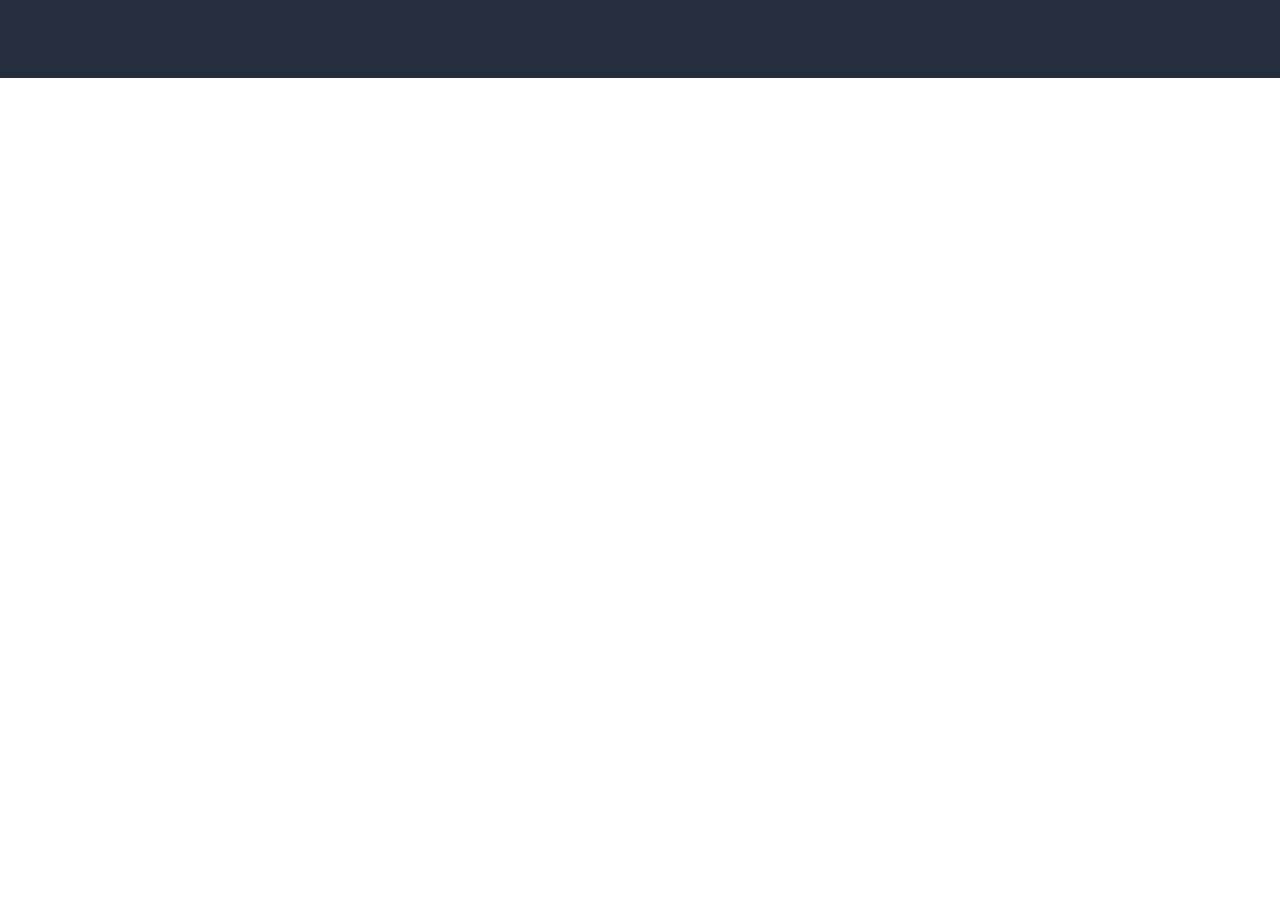
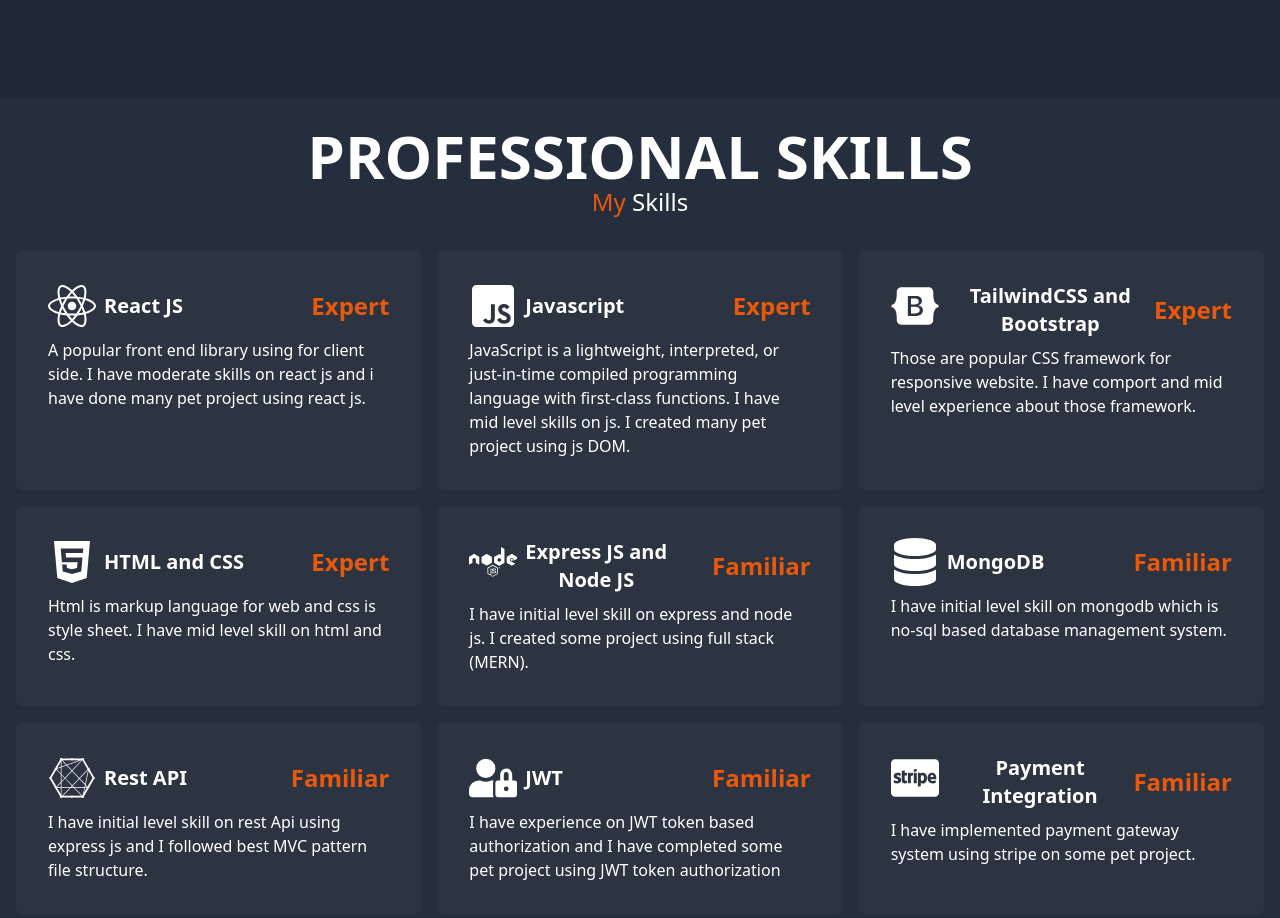
Before and after one commit to mohammadmukhter/mohammadmukhter-me, a React (Vite) app: page / in a window 1280 px wide. Shown: the part 1428-2346 px from the top of the page. Before the commit the page ends 1506 px from the top, so only its background shows below. Built offline with nearby package versions, Linux system fonts and the light colour scheme.

Commit message:
add skills section

```diff
--- a/src/pages/Home/Home.jsx
+++ b/src/pages/Home/Home.jsx
@@ -2,6 +2,7 @@ import bgImg from "../../assets/mern.jpg";
 import Banner from "../Banner/Banner";
 import NavBar from "../NavBar/NavBar";
 import Services from "../Services/Services";
+import Skills from "../skills/Skills";
 
 const Home = () => {
   return (
@@ -15,6 +16,7 @@ const Home = () => {
           <NavBar></NavBar>
           <Banner></Banner>
           <Services></Services>
+          <Skills></Skills>
         </div>
       </div>
     </div>
--- /dev/null
+++ b/src/pages/Skills/Skills.jsx
@@ -0,0 +1,228 @@
+import {
+  FaBootstrap,
+  FaCcStripe,
+  FaConnectdevelop,
+  FaDatabase,
+  FaHtml5,
+  FaJsSquare,
+  FaNode,
+  FaReact,
+  FaUserLock,
+} from "react-icons/fa";
+
+const Skills = () => {
+  return (
+    <div>
+      <div className="py-12 bg-gray-800/90">
+        <h2 className="text-6xl font-bold uppercase text-center">
+          Professional Skills
+        </h2>
+        <h3 className="text-center text-2xl">
+          <span className="text-orange-600">My</span> Skills
+        </h3>
+        <div className="px-4 py-8 grid grid-cols-1 lg:grid-cols-3 gap-4">
+          <div className="card w-full h-68 rounded-md bg-neutral text-neutral-content">
+            <div className="card-body items-center text-white ">
+              <div className="flex items-center justify-between w-full">
+                <div className="flex gap-2">
+                  <span>
+                    <FaReact className="text-5xl"></FaReact>
+                  </span>
+                  <h2 className="card-title text-center">React JS</h2>
+                </div>
+                <div className="text-2xl font-semibold text-orange-600">
+                  Expert{" "}
+                </div>
+              </div>
+              <div className="text-left">
+                <p className="flex items-center">
+                  A popular front end library using for client side. I have
+                  moderate skills on react js and i have done many pet project
+                  using react js.
+                </p>
+              </div>
+            </div>
+          </div>
+          <div className="card w-full h-68 rounded-md bg-neutral text-neutral-content">
+            <div className="card-body items-center text-white ">
+              <div className="flex items-center justify-between w-full">
+                <div className="flex gap-2">
+                  <span>
+                    <FaJsSquare className="text-5xl"></FaJsSquare>
+                  </span>
+                  <h2 className="card-title text-center">Javascript</h2>
+                </div>
+                <div className="text-2xl font-semibold text-orange-600">
+                  Expert{" "}
+                </div>
+              </div>
+              <div className="text-left">
+                <p className="flex items-center">
+                  JavaScript is a lightweight, interpreted, or just-in-time
+                  compiled programming language with first-class functions. I
+                  have mid level skills on js. I created many pet project using
+                  js DOM.
+                </p>
+              </div>
+            </div>
+          </div>
+          <div className="card w-full h-68 rounded-md bg-neutral text-neutral-content">
+            <div className="card-body items-center text-white ">
+              <div className="flex items-center justify-between w-full">
+                <div className="flex gap-2">
+                  <span>
+                    <FaBootstrap className="text-5xl"></FaBootstrap>
+                  </span>
+                  <h2 className="card-title text-center">
+                    TailwindCSS and Bootstrap
+                  </h2>
+                </div>
+                <div className="text-2xl font-semibold text-orange-600">
+                  Expert{" "}
+                </div>
+              </div>
+              <div className="text-left">
+                <p className="flex items-center">
+                  Those are popular CSS framework for responsive website. I have
+                  comport and mid level experience about those framework.
+                </p>
+              </div>
+            </div>
+          </div>
+          <div className="card w-full h-68 rounded-md bg-neutral text-neutral-content">
+            <div className="card-body items-center text-white ">
+              <div className="flex items-center justify-between w-full">
+                <div className="flex gap-2">
+                  <span>
+                    <FaHtml5 className="text-5xl"></FaHtml5>
+                  </span>
+                  <h2 className="card-title text-center">HTML and CSS</h2>
+                </div>
+                <div className="text-2xl font-semibold text-orange-600">
+                  Expert{" "}
+                </div>
+              </div>
+              <div className="text-left">
+                <p className="flex items-center">
+                  Html is markup language for web and css is style sheet. I have
+                  mid level skill on html and css.
+                </p>
+              </div>
+            </div>
+          </div>
+          <div className="card w-full h-68 rounded-md bg-neutral text-neutral-content">
+            <div className="card-body items-center text-white ">
+              <div className="flex items-center justify-between w-full">
+                <div className="flex gap-2">
+                  <span>
+                    <FaNode className="text-5xl"></FaNode>
+                  </span>
+                  <h2 className="card-title text-center">
+                    Express JS and <br></br>Node JS
+                  </h2>
+                </div>
+                <div className="text-2xl font-semibold text-orange-600">
+                  Familiar{" "}
+                </div>
+              </div>
+              <div className="text-left">
+                <p className="flex items-center">
+                  I have initial level skill on express and node js. I created
+                  some project using full stack (MERN).
+                </p>
+              </div>
+            </div>
+          </div>
+          <div className="card w-full h-68 rounded-md bg-neutral text-neutral-content">
+            <div className="card-body items-center text-white ">
+              <div className="flex items-center justify-between w-full">
+                <div className="flex gap-2">
+                  <span>
+                    <FaDatabase className="text-5xl"></FaDatabase>
+                  </span>
+                  <h2 className="card-title text-center">MongoDB</h2>
+                </div>
+                <div className="text-2xl font-semibold text-orange-600">
+                  Familiar{" "}
+                </div>
+              </div>
+              <div className="text-left">
+                <p className="flex items-center">
+                  I have initial level skill on mongodb which is no-sql based
+                  database management system.
+                </p>
+              </div>
+            </div>
+          </div>
+          <div className="card w-full h-68 rounded-md bg-neutral text-neutral-content">
+            <div className="card-body items-center text-white ">
+              <div className="flex items-center justify-between w-full">
+                <div className="flex gap-2">
+                  <span>
+                    <FaConnectdevelop className="text-5xl"></FaConnectdevelop>
+                  </span>
+                  <h2 className="card-title text-center">Rest API</h2>
+                </div>
+                <div className="text-2xl font-semibold text-orange-600">
+                  Familiar{" "}
+                </div>
+              </div>
+              <div className="text-left">
+                <p className="flex items-center">
+                  I have initial level skill on rest Api using express js and I
+                  followed best MVC pattern file structure.
+                </p>
+              </div>
+            </div>
+          </div>
+          <div className="card w-full h-68 rounded-md bg-neutral text-neutral-content">
+            <div className="card-body items-center text-white ">
+              <div className="flex items-center justify-between w-full">
+                <div className="flex gap-2">
+                  <span>
+                    <FaUserLock className="text-5xl"></FaUserLock>
+                  </span>
+                  <h2 className="card-title text-center">JWT</h2>
+                </div>
+                <div className="text-2xl font-semibold text-orange-600">
+                  Familiar{" "}
+                </div>
+              </div>
+              <div className="text-left">
+                <p className="flex items-center">
+                  I have experience on JWT token based authorization and I have
+                  completed some pet project using JWT token authorization
+                </p>
+              </div>
+            </div>
+          </div>
+          <div className="card w-full h-68 rounded-md bg-neutral text-neutral-content">
+            <div className="card-body items-center text-white ">
+              <div className="flex items-center justify-between w-full">
+                <div className="flex gap-2">
+                  <span>
+                    <FaCcStripe className="text-5xl"></FaCcStripe>
+                  </span>
+                  <h2 className="card-title text-center">
+                    Payment Integration
+                  </h2>
+                </div>
+                <div className="text-2xl font-semibold text-orange-600">
+                  Familiar{" "}
+                </div>
+              </div>
+              <div className="text-left">
+                <p className="flex items-center">
+                  I have implemented payment gateway system using stripe on some
+                  pet project.
+                </p>
+              </div>
+            </div>
+          </div>
+        </div>
+      </div>
+    </div>
+  );
+};
+
+export default Skills;
```
